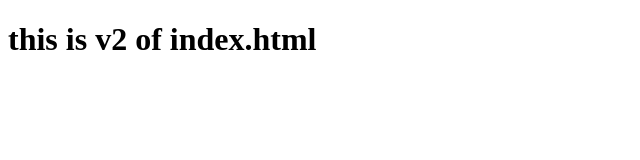
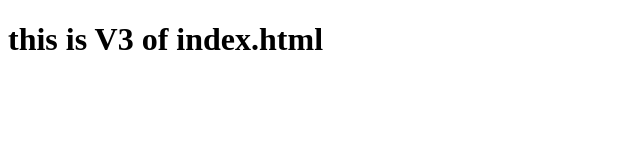
Before and after one commit to AzureUser0000/myrepo, a plain HTML site: page index.html in a window 1280 px wide. Shown: the whole page, without its empty margins (0-640 px from the left). Drawn offline with Linux system fonts and the light colour scheme.

Commit message:
version 3

```diff
--- a/index.html
+++ b/index.html
@@ -6,6 +6,6 @@
     <title>Document</title>
 </head>
 <body>
-    <h1>this is v2 of index.html</h1>
+    <h1>this is V3 of index.html</h1>
 </body>
 </html>
```
